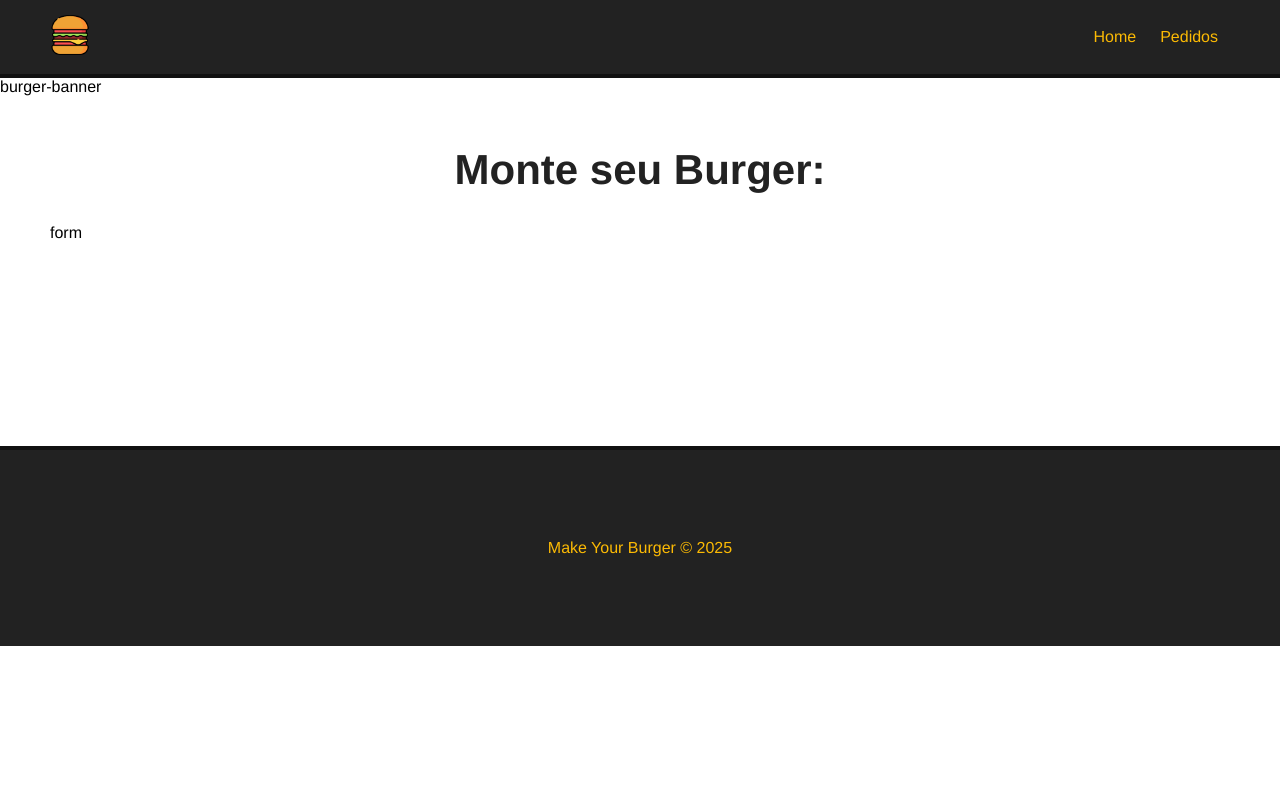
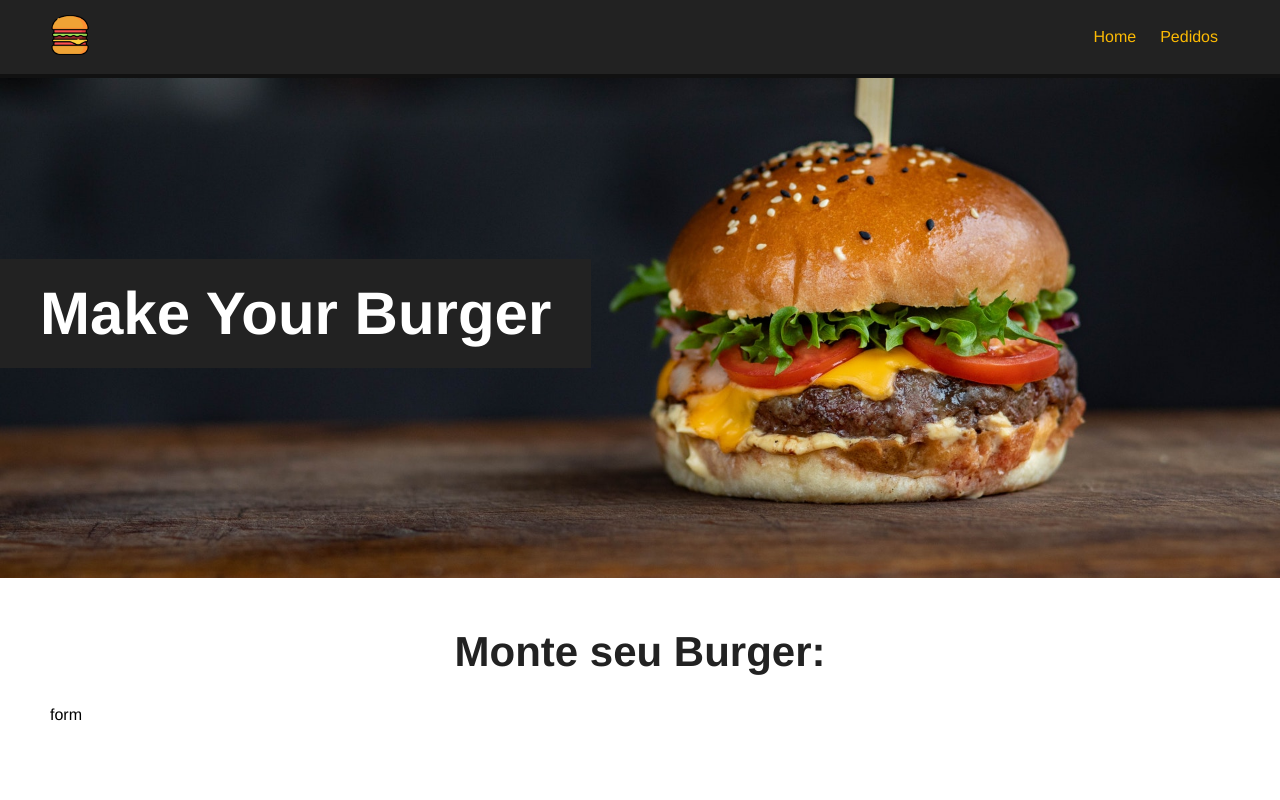
Before and after one commit to diogograebin/make-your-burger, a Vue app: page / in a window 1280 px wide. Shown: the top 800 px of the page. Built offline with nearby package versions, Linux system fonts and the light colour scheme.

Commit message:
primeira configuração frontend homeview

```diff
--- a/src/components/Banner.vue
+++ b/src/components/Banner.vue
@@ -1,11 +1,29 @@
 <template>
-    <p>burger-banner</p>
+    <div id="main-banner" :style="{ backgroundImage: `url('/img/burger.jpg')` }">
+        <h1>Make Your Burger</h1>
+    </div>
 </template>
 <script>
 export default{
-
+    name: "Banner"
 }
 </script>
 <style scoped>
+    #main-banner{
+        background-position: 0 -250px;
+        background-size: cover;
+        height: 500px;
+        display: flex;
+        align-items: center;
+        justify-content: flex-start;
+    }
+
+    #main-banner h1{
+        color: #fff;
+        text-align: center;
+        font-size: 60px;
+        background-color: #222;
+        padding: 20px 40px;
+    }
 
 </style>
```
Also changed, not shown: src/App.vue (line endings or trailing spaces), src/assets/logo.png (deleted).
